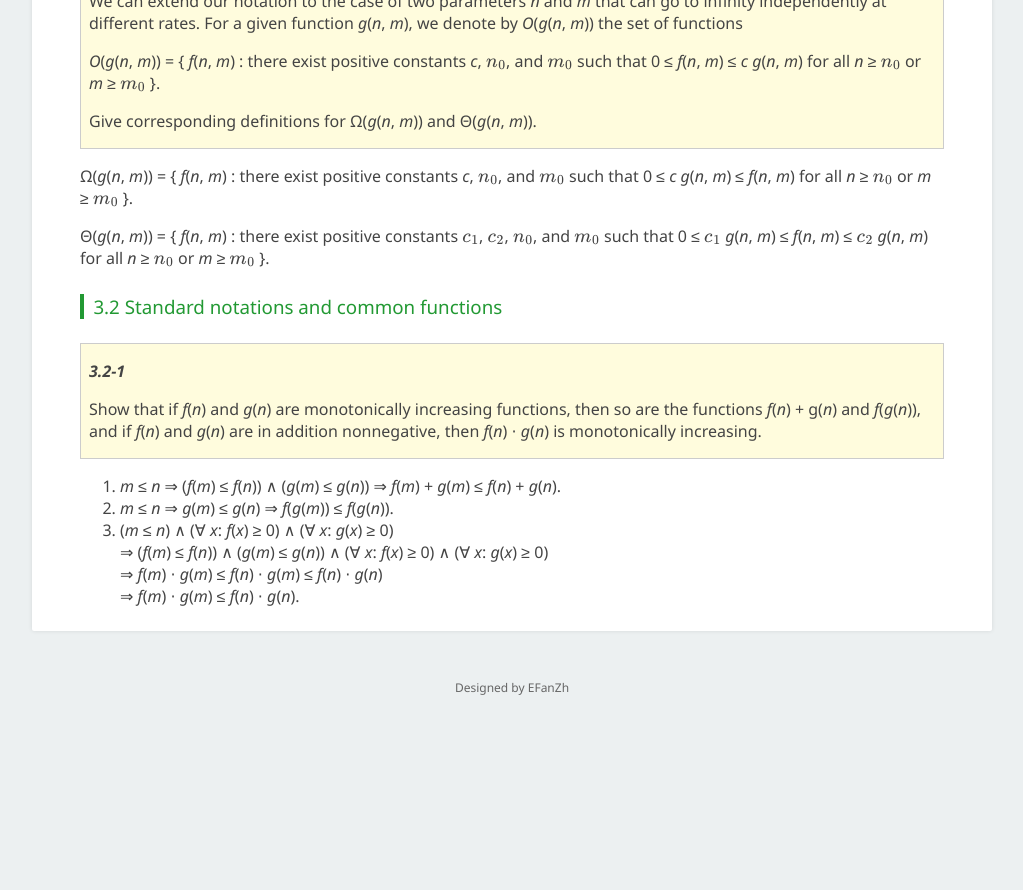
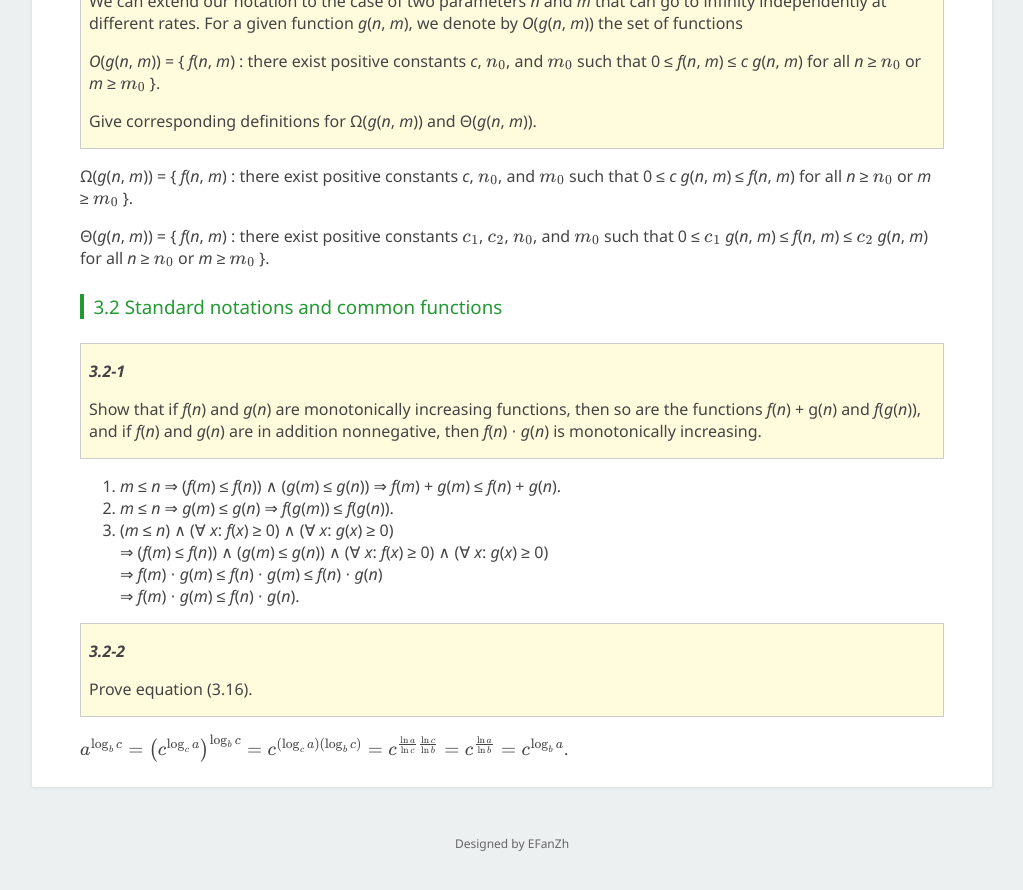
Before and after one commit to EFanZh/efanzh.github.io, a Jekyll site: the page built from _posts/2018-10-05-introduction-to-algorithms-exercises.md, in a window 1280 px wide and 900 px high, scrolled down 15871 px. Shown: the top 890 px of the window, without its empty margins (128-1151 px from the left). Built offline with Jekyll 4.4.1, drawn with Linux system fonts in a browser that asks for light colours; formulas are drawn with MathJax 3; before the commit the page ends 16615 px from its top, so only the background shows below that.

Commit message:
Add exercise 3.2-2 from CLRS

```diff
--- a/_posts/2018-10-05-introduction-to-algorithms-exercises.md
+++ b/_posts/2018-10-05-introduction-to-algorithms-exercises.md
@@ -771,3 +771,9 @@ impossible, so *f*(*n*) does not exist. So *o*(*g*(*n*)) ∩ *ω*(*g*(*n*)) is t
    ⇒ (*f*(*m*) ≤ *f*(*n*)) ∧ (*g*(*m*) ≤ *g*(*n*)) ∧ (∀ *x*: *f*(*x*) ≥ 0) ∧ (∀ *x*: *g*(*x*) ≥ 0)\
    ⇒ *f*(*m*) ⋅ *g*(*m*) ≤ *f*(*n*) ⋅ *g*(*m*) ≤ *f*(*n*) ⋅ *g*(*n*)\
    ⇒ *f*(*m*) ⋅ *g*(*m*) ≤ *f*(*n*) ⋅ *g*(*n*).
+
+> ***3.2-2***
+>
+> Prove equation (3.16).
+
+$a^{\log_b c} = \left(c^{\log_c a}\right)^{\log_b c} = c^{\left(\log_c a\right)\left(\log_b c\right)} = c^{\frac{\ln a}{\ln c} \frac{\ln c}{\ln b}} = c^{\frac{\ln a}{\ln b}} = c^{\log_b a}$.
```
